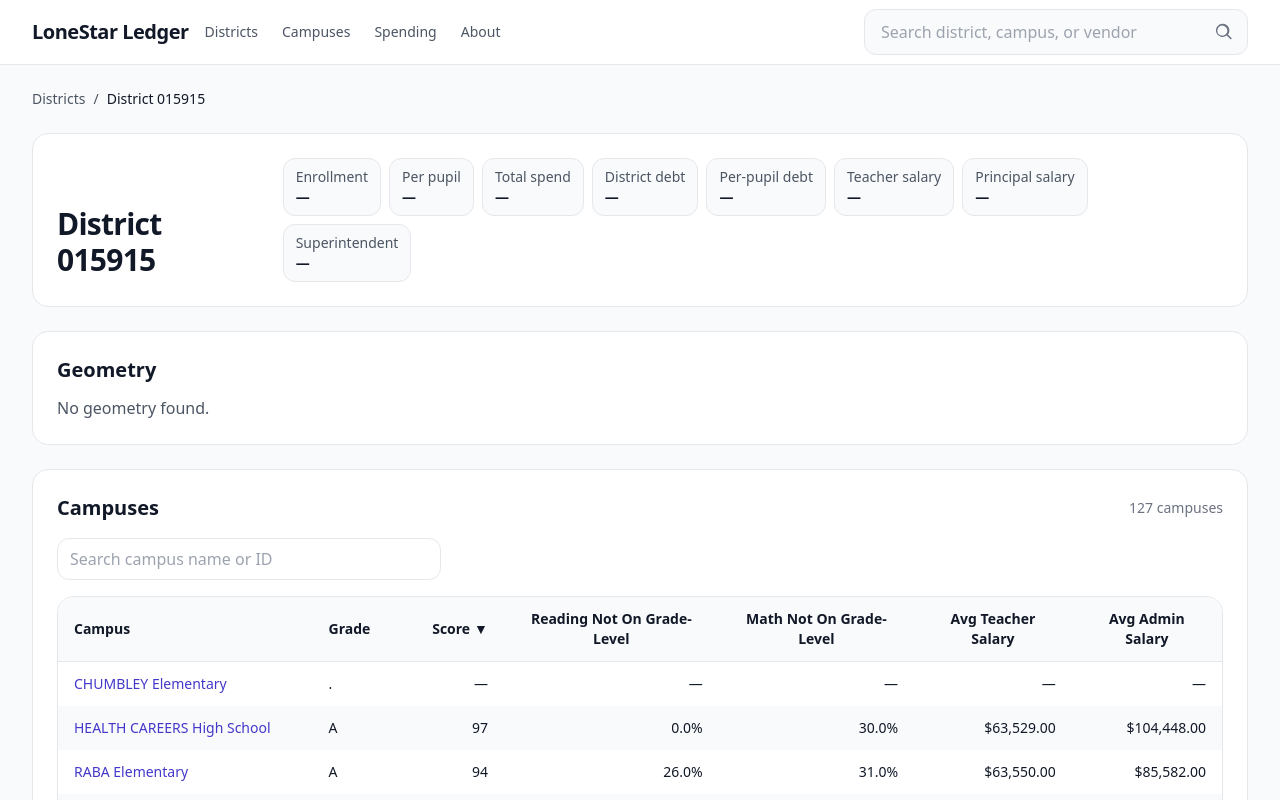
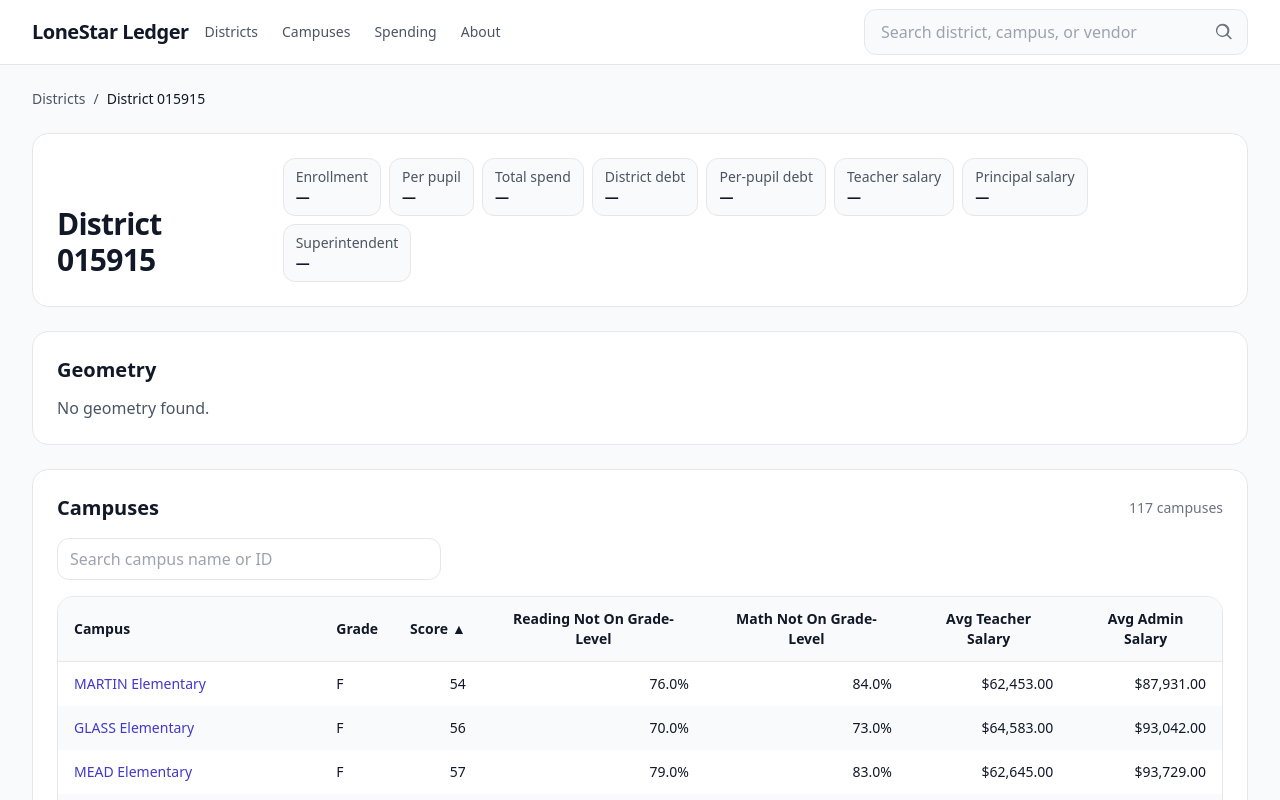
Before and after one commit to jab1897/LoneStarLedger5, a React (Vite) app: page /district/015915 in a window 1280 px wide. Shown: the top 800 px of the page. Built offline with nearby package versions, Linux system fonts and the light colour scheme; no server answers.

Commit message:
Sort campus list by lowest score

```diff
--- a/src/pages/DistrictDetail.jsx
+++ b/src/pages/DistrictDetail.jsx
@@ -160,12 +160,13 @@ export default function DistrictDetail() {
   // campuses table rows
   const campusRows = React.useMemo(
     () =>
-      (campuses || []).map((r) => {
-        const campusId = pick(
-          r,
-          "USER_School_Number",
-          "CAMPUS_N",
-          "CAMPUS_ID",
+      (campuses || [])
+        .map((r) => {
+          const campusId = pick(
+            r,
+            "USER_School_Number",
+            "CAMPUS_N",
+            "CAMPUS_ID",
           "Campus Number",
           "Campus_Number",
           "ID"
@@ -238,7 +239,8 @@ export default function DistrictDetail() {
           teacherSalary: Number.isFinite(teacherSalary) ? teacherSalary : null,
           adminSalary: Number.isFinite(adminSalary) ? adminSalary : null,
         };
-      }),
+        })
+        .filter((r) => Number.isFinite(r.campusScore) && r.campusScore > 0),
     [campuses]
   );
 
@@ -366,7 +368,7 @@ export default function DistrictDetail() {
         <DataTable
           columns={campusCols}
           rows={filteredCampuses}
-          initialSort={{ key: "campusScore", dir: "desc" }}
+          initialSort={{ key: "campusScore", dir: "asc" }}
         />
       </section>
     </div>
```
Also changed, not shown: src/lib/campuses.js.
